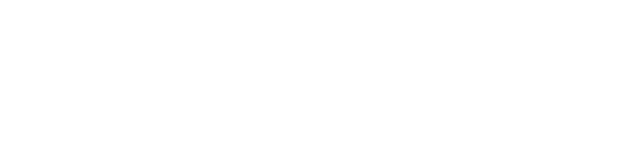
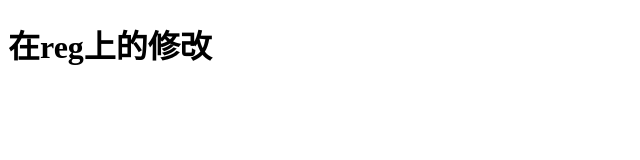
Before and after one commit to Rumya77/cs3, a plain HTML site: page index.html in a window 1280 px wide. Shown: the whole page, without its empty margins (0-640 px from the left). Drawn offline with Linux system fonts and the light colour scheme.

Commit message:
在reg修改了index.html

```diff
--- a/index.html
+++ b/index.html
@@ -8,7 +8,7 @@
 </head>
 
 <body>
-
+    <h1>在reg上的修改</h1>
 </body>
 
 </html>
```
